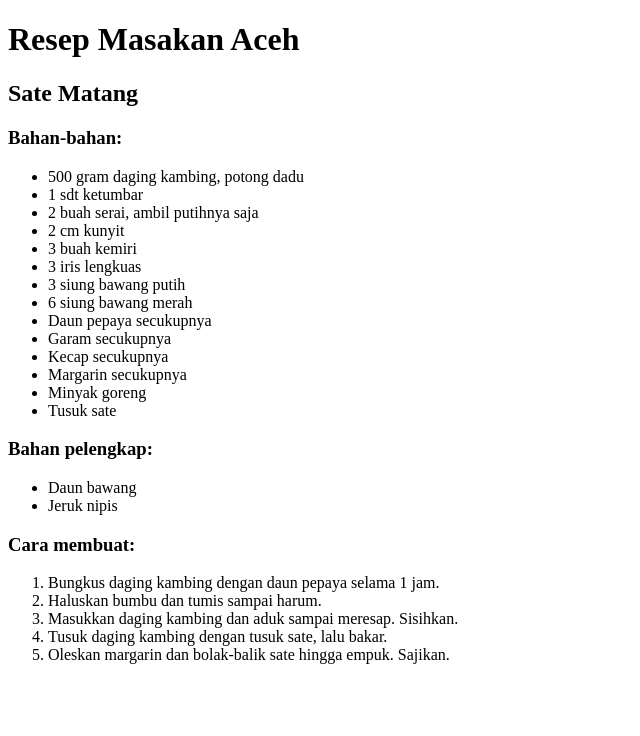
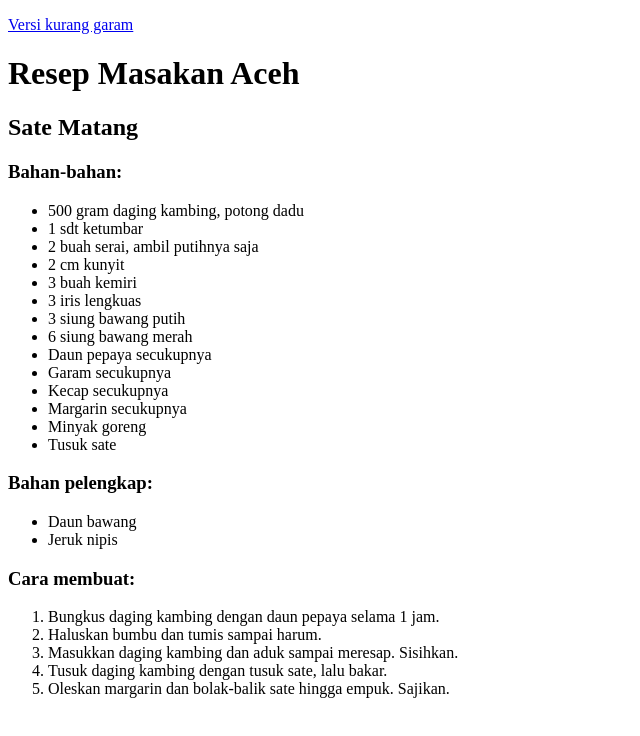
Before and after one commit to KhairulFikri05/Buku_Resep_Aceh, a plain HTML site: page sate_matang.html in a window 1280 px wide. Shown: the whole page, without its empty margins (0-640 px from the left). Drawn offline with Linux system fonts and the light colour scheme.

Commit message:
Tambah link ke kurang_garam

```diff
--- a/sate_matang.html
+++ b/sate_matang.html
@@ -3,6 +3,7 @@
 <head>
   <meta charset="UTF-8">
   <title>Sate Matang</title>
+  <p><a href="kurang_garam.html">Versi kurang garam</a></p>
 </head>
 <body>
   <h1>Resep Masakan Aceh</h1>
```
